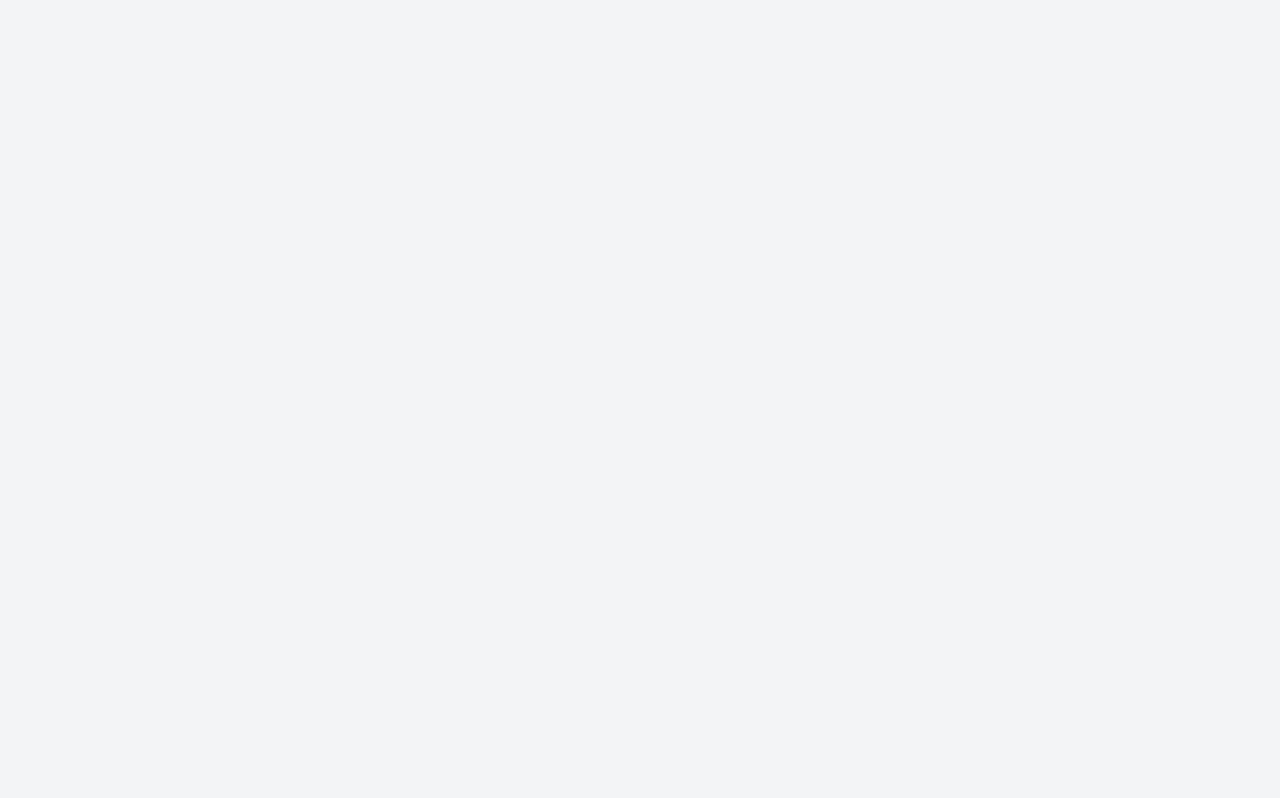
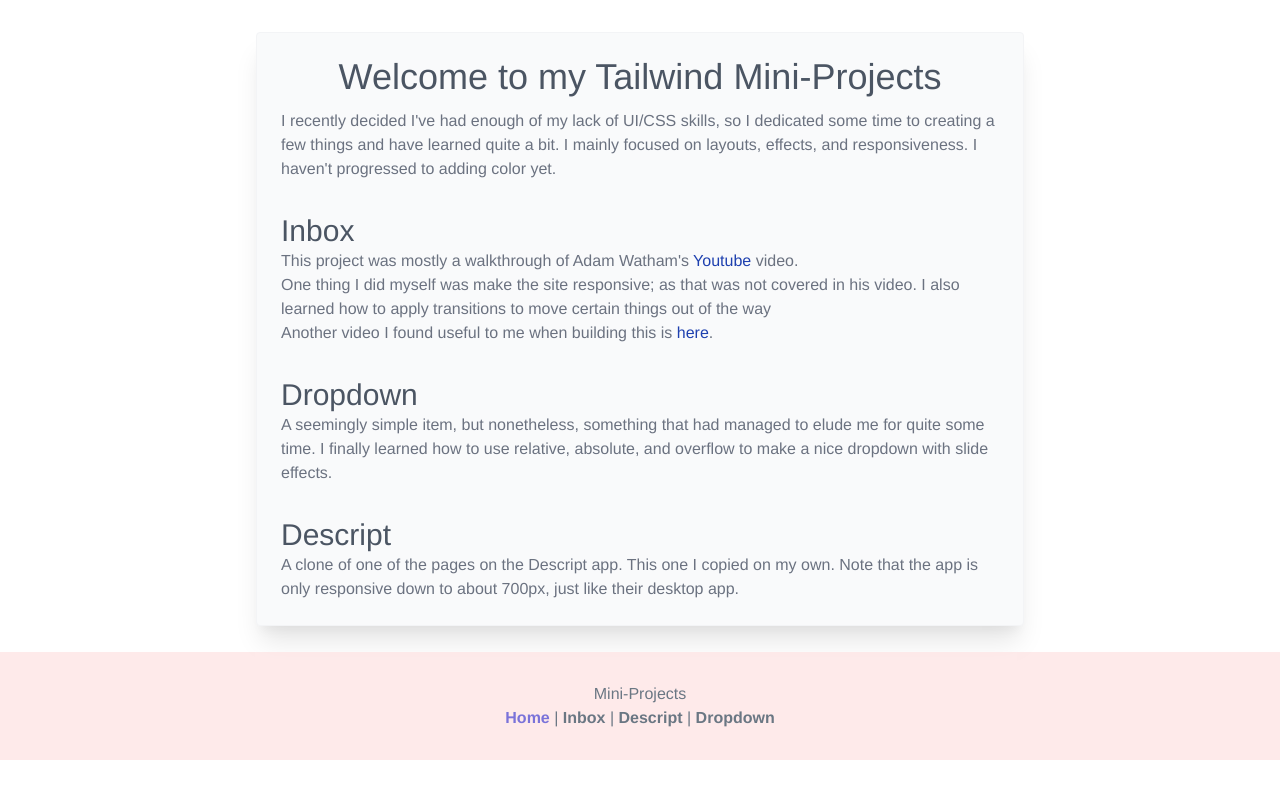
Before and after one commit to CharlieTheProgrammer/tailwind-vue-tuts, a Vue app: page / in a window 1280 px wide. Built offline with nearby package versions, Linux system fonts and the light colour scheme.

Commit message:
Added Vue Router and linked up each component as a page. Added some verbiage about this project to App component, which is effectively how the home page.

```diff
--- a/package.json
+++ b/package.json
@@ -9,12 +9,14 @@
   },
   "dependencies": {
     "core-js": "^3.6.5",
-    "vue": "^2.6.11"
+    "vue": "^2.6.11",
+    "vue-router": "^3.2.0"
   },
   "devDependencies": {
     "@tailwindcss/postcss7-compat": "^2.0.3",
     "@vue/cli-plugin-babel": "~4.5.0",
     "@vue/cli-plugin-eslint": "~4.5.0",
+    "@vue/cli-plugin-router": "~4.5.0",
     "@vue/cli-service": "~4.5.0",
     "autoprefixer": "^9",
     "babel-eslint": "^10.1.0",
--- a/src/App.vue
+++ b/src/App.vue
@@ -1,47 +1,81 @@
 <template>
-	<div class="bg-gray-100 h-screen flex">
+	<div>
+		<div id="app" class="">
+			<div
+				class="flex flex-col mx-auto gap-y-8 max-w-3xl bg-gray-50 overflow-hidden rounded border border-gray-100 shadow-xl m-8 p-6 text-gray-600"
+				v-if="$router.currentRoute.path === '/'"
+			>
+				<div class="space-y-3">
+					<h1 class="text-4xl text-center">Welcome to my Tailwind Mini-Projects</h1>
+					<p class="text-gray-500">
+						I recently decided I've had enough of my lack of UI/CSS skills, so I dedicated some time to creating a few things and have learned quite a bit. I mainly focused on
+						layouts, effects, and responsiveness. I haven't progressed to adding color yet.
+					</p>
+				</div>
 
+				<section>
+					<h2 class="text-3xl">Inbox</h2>
+					<p class="text-gray-500">
+						This project was mostly a walkthrough of Adam Watham's <a href="https://www.youtube.com/watch?v=6xgMkGMIudE" class="text-blue-800" target="_blank">Youtube</a> video.
+					</p>
+					<p class="text-gray-500">
+						One thing I did myself was make the site responsive; as that was not covered in his video. I also learned how to apply transitions to move certain things out of the way
+					</p>
+					<p class="text-gray-500">Another video I found useful to me when building this is <a href="https://www.youtube.com/watch?v=4hLA4JjM5Rg" class="text-blue-800" target="_blank">here</a>.</p>
+				</section>
+
+				<section>
+					<h2 class="text-3xl">Dropdown</h2>
+					<p class="text-gray-500">
+						A seemingly simple item, but nonetheless, something that had managed to elude me for quite some time. I finally learned how to use relative, absolute, and overflow to
+						make a nice dropdown with slide effects.
+					</p>
+				</section>
+
+				<section>
+					<h2 class="text-3xl">Descript</h2>
+					<p class="text-gray-500">
+						A clone of one of the pages on the Descript app. This one I copied on my own. Note that the app is only responsive down to about 700px, just like their desktop app.
+					</p>
+				</section>
+			</div>
+			<div id="nav" class="flex flex-col bg-red-100 opacity-70 absolute mx-auto inset-x-0 bottom-10 text-center">
+				Mini-Projects
+				<div>
+					<router-link to="/">Home</router-link> | <router-link to="/inbox">Inbox</router-link> | <router-link to="/descript">Descript</router-link> |
+					<router-link to="/Dropdown">Dropdown</router-link>
+				</div>
+			</div>
+		</div>
+		<router-view />
 	</div>
 </template>
 
 <script>
 export default {
 	name: 'App',
-	computed: {},
-	data() {
-		return {};
-	},
-	methods: {},
-	mounted() {	},
-	watch: {},
 };
 </script>
 
-<style>
+<style lang="postcss">
 #app {
 	font-family: Avenir, Helvetica, Arial, sans-serif;
 	-webkit-font-smoothing: antialiased;
 	-moz-osx-font-smoothing: grayscale;
 	/* text-align: center; */
+	color: #2c3e50;
 }
 
-.custom-height {
-	height: calc(100% - 56px);
+#nav {
+	padding: 30px;
 }
 
-.slide-horizontal-enter-active,
-.slide-horizontal-leave-active {
-	transition: transform 0.5s;
-}
-.slide-horizontal-enter, .slide-horizontal-leave-to /* .slide-horizontal-leave-active below version 2.1.8 */ {
-	transform: translateX(-100%);
+#nav a {
+	font-weight: bold;
+	color: #2c3e50;
 }
 
-.slide-vertical-enter-active,
-.slide-vertical-leave-active {
-	transition: transform 0.5s;
-}
-.slide-vertical-enter, .slide-vertical-leave-to /* .slide-vertical-leave-active below version 2.1.8 */ {
-	transform: translateY(-100%);
+#nav a.router-link-exact-active {
+	color: rgb(67, 56, 202);
 }
 </style>
--- a/src/components/Inbox.vue
+++ b/src/components/Inbox.vue
@@ -1,5 +1,5 @@
 <template>
-	<div id="app" class="bg-gray-100 h-screen flex flex-col z-30">
+	<div class="bg-gray-100 h-screen flex flex-col z-30">
 		<header class="flex flex-shrink-0">
 			<transition name="slide-horizontal">
 				<div class="bg-gray-800 flex-shrink-0 w-64 px-4 py-3" v-if="slide">
--- a/src/main.js
+++ b/src/main.js
@@ -1,10 +1,12 @@
 import Vue from 'vue'
 import App from './App.vue'
-// import Inbox from './components/Inbox.vue'
 import '@/assets/css/tailwind.css'
+
+import router from './router'
 
 Vue.config.productionTip = false
 
 new Vue({
-  render: h => h(App),
+  router,
+  render: h => h(App)
 }).$mount('#app')
--- /dev/null
+++ b/src/router/index.js
@@ -0,0 +1,44 @@
+import Vue from 'vue'
+import VueRouter from 'vue-router'
+import Inbox from "@/components/Inbox.vue";
+import Descript from "@/components/Descript.vue";
+import Dropdown from "@/components/Dropdown.vue";
+
+Vue.use(VueRouter)
+
+const routes = [
+  // {
+  //   path: '/',
+  //   name: 'App',
+  //   component: App
+  // },
+  {
+    path: '/inbox',
+    name: 'Inbox',
+    component: Inbox
+  },
+  {
+    path: '/dropdown',
+    name: 'Dropdown',
+    component: Dropdown
+  },
+  {
+    path: '/descript',
+    name: 'Descript',
+    component: Descript
+  },
+  // {
+  //   path: '/about',
+  //   name: 'About',
+  //   // route level code-splitting
+  //   // this generates a separate chunk (about.[hash].js) for this route
+  //   // which is lazy-loaded when the route is visited.
+  //   component: () => import(/* webpackChunkName: "about" */ '../views/About.vue')
+  // }
+]
+
+const router = new VueRouter({
+  routes
+})
+
+export default router
--- a/tailwind.config.js
+++ b/tailwind.config.js
@@ -1,5 +1,7 @@
 module.exports = {
-  purge: [],
+  purge: [
+    './src/**/*.vue',
+  ],
   darkMode: false, // or 'media' or 'class'
   theme: {
     extend: {},
```
Also changed, not shown: 1 other file (tests, documents, lock files or other folders).
